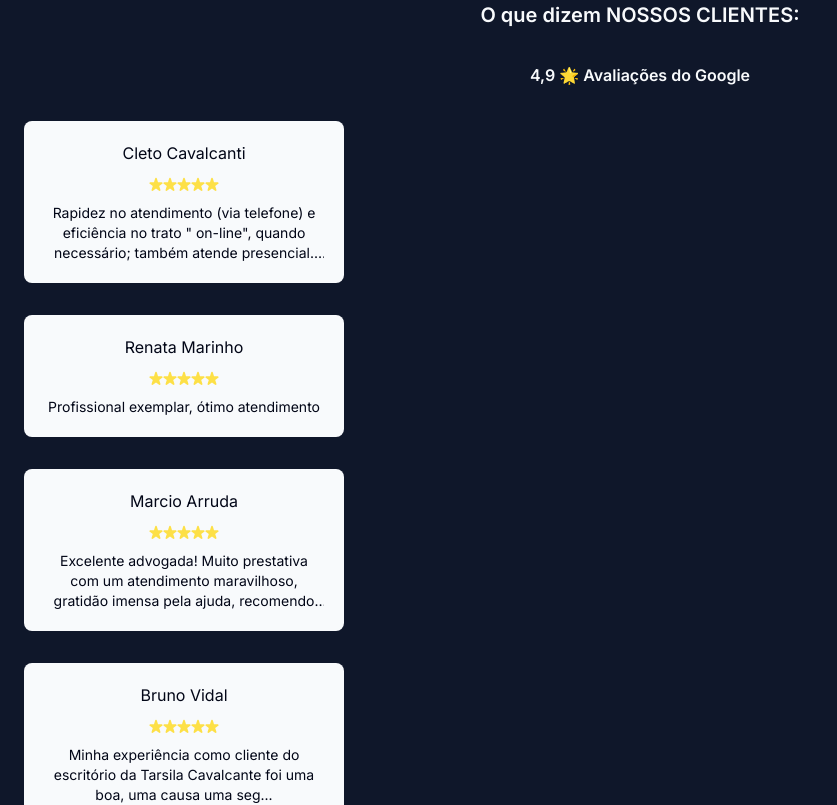
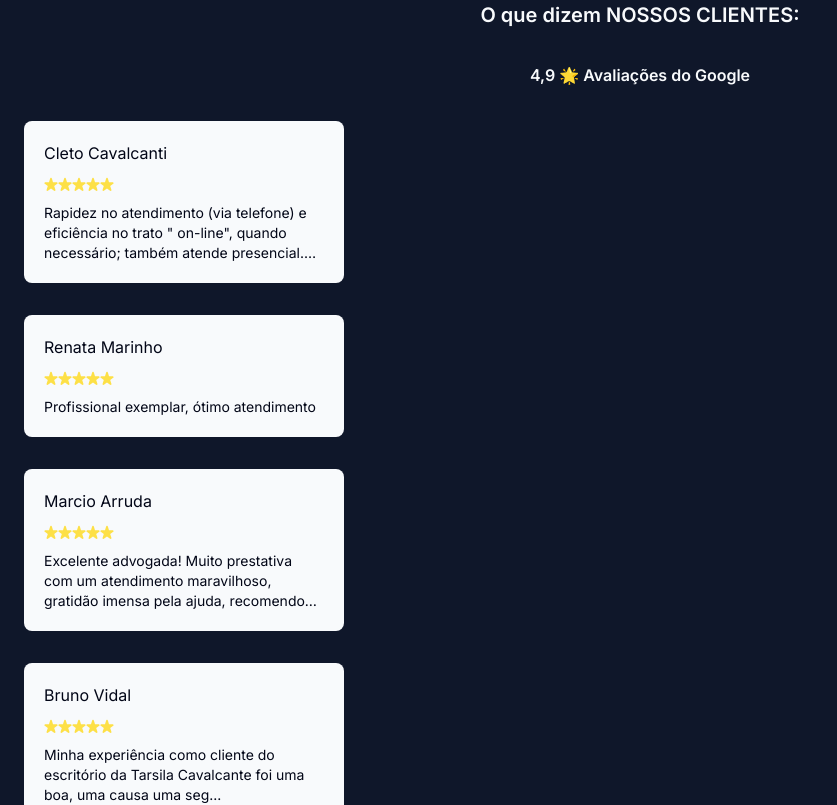
Before and after one commit to matheusmfl/tarsila-cavalcante-advogada, a Next.js app: page /divorcio in a window 1280 px wide. Shown: the part 2480-3285 px from the top of the page, without its empty margins (0-837 px from the left). Built offline with nearby package versions, Linux system fonts and the light colour scheme.

Commit message:
Update CardsGoogleDivorcio

```diff
--- a/src/app/components/divorcio/Section3.tsx
+++ b/src/app/components/divorcio/Section3.tsx
@@ -1,4 +1,4 @@
-import { CardsGoogle } from '../CardsGoogle'
+import { CardsGoogleDivorcio } from './microComponents/CardsGoogleDivorcio'
 
 export function Section3() {
   return (
@@ -11,22 +11,22 @@ export function Section3() {
         4,9 🌟 Avaliações do Google
       </h3>
 
-      <CardsGoogle
+      <CardsGoogleDivorcio
         author={`Cleto Cavalcanti`}
         stars={5}
         content={`Rapidez no atendimento (via telefone) e eficiência no trato " on-line", quando necessário; também atende presencial. Recomendo.`}
       />
-      <CardsGoogle
+      <CardsGoogleDivorcio
         author={`Renata Marinho`}
         stars={5}
         content={`Profissional exemplar, ótimo atendimento`}
       />
-      <CardsGoogle
+      <CardsGoogleDivorcio
         author={`Marcio Arruda`}
         stars={5}
         content={`Excelente advogada! Muito prestativa com um atendimento maravilhoso, gratidão imensa pela ajuda, recomendo de olhos fechados.`}
       />
-      <CardsGoogle
+      <CardsGoogleDivorcio
         author={`Bruno Vidal`}
         stars={5}
         content={`Minha experiência como cliente do escritório da Tarsila Cavalcante foi uma boa, uma causa uma seg...`}
--- /dev/null
+++ b/src/app/components/divorcio/microComponents/CardsGoogleDivorcio.tsx
@@ -0,0 +1,32 @@
+import starLive from '../../../../../public/liveStar.svg'
+import deadStar from '../../../../../public/deadStar.svg'
+import Image from 'next/image'
+
+interface props {
+  author: string
+  stars: number
+  content: string
+}
+
+export function CardsGoogleDivorcio({ author, stars, content }: props) {
+  const maxStars = 5
+  const rating = stars
+  const emptyStars = maxStars - rating
+
+  return (
+    <div className="p-5 flex flex-col gap-3 items-left bg-slate-50 rounded-lg w-[320px]">
+      <h4 className="text-slate-950">{author}</h4>
+      <div className="flex">
+        {[...Array(rating)].map((_, i) => (
+          <Image src={starLive} alt="" key={`full_${i}`} />
+        ))}
+        {[...Array(emptyStars)].map((_, i) => (
+          <Image src={deadStar} alt="" key={`empty_${i}`} />
+        ))}
+      </div>
+      <span className="text-slate-950 text-sm font-normal line-clamp-3 text-left">
+        {content}
+      </span>
+    </div>
+  )
+}
```
